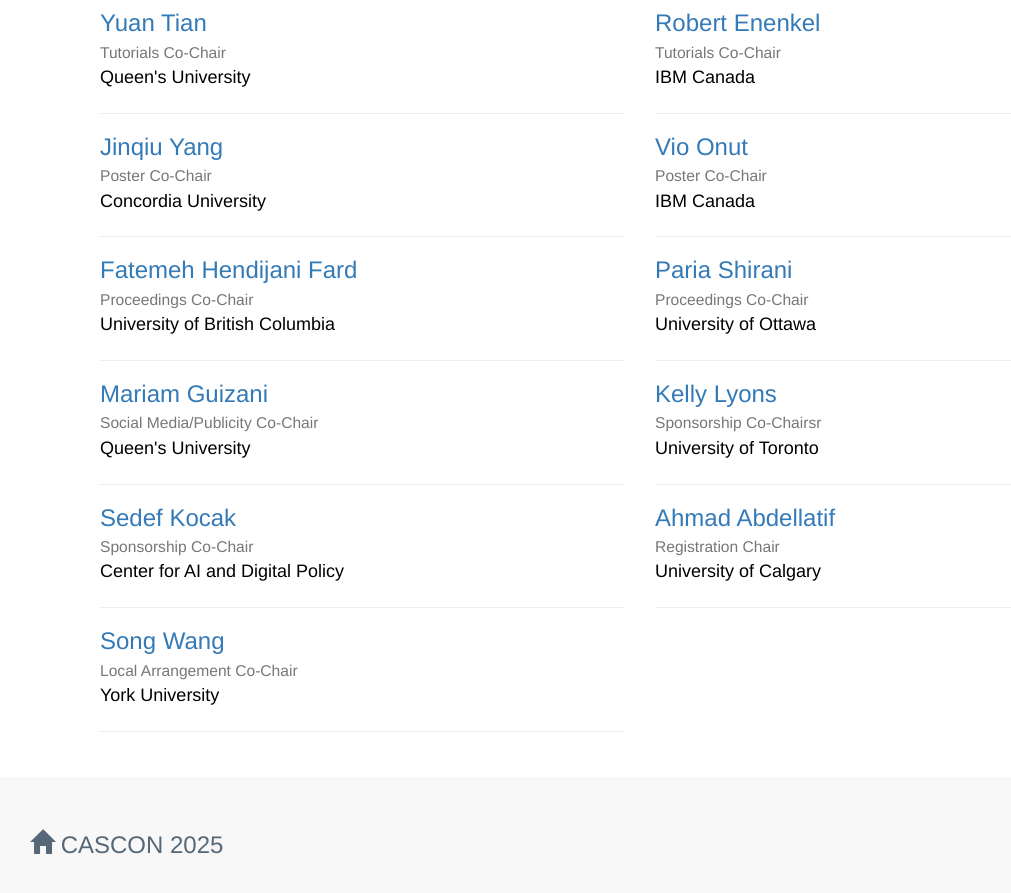
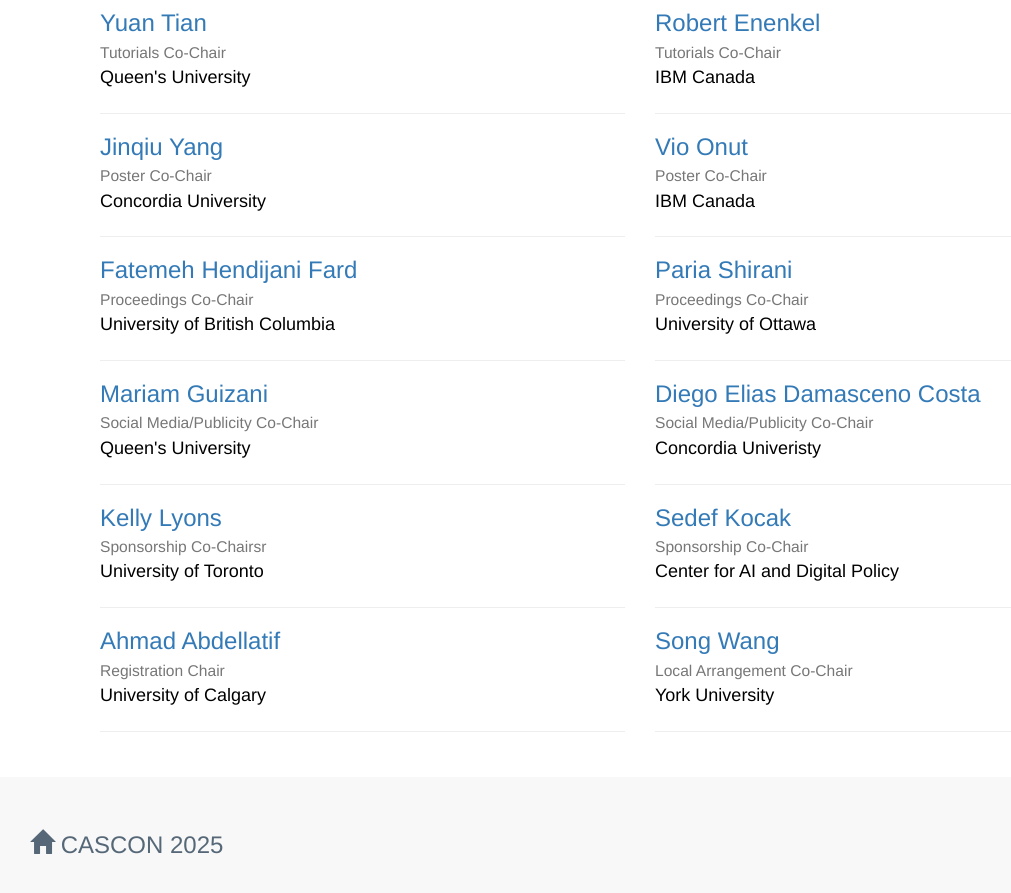
Before and after one commit to ICCSSE/CASCON2025, a Jekyll site: the page built from organization.html, in a window 1280 px wide and 900 px high, scrolled down 946 px. Shown: the top 893 px of the window, without its empty margins (0-1011 px from the left). Built offline with Jekyll 4.4.1, drawn with Linux system fonts in a browser that asks for light colours.

Commit message:
add diego

```diff
--- a/organization.html
+++ b/organization.html
@@ -274,6 +274,21 @@ title: "Organization"
     <a class="navigate">
       <div class="media">
         <!-- <span class="pull-left">
+          <img alt="Social Media/Publicity Co-Chair" src="placeholder.png" class="outputimage media-object thumbnail portrait-small">
+        </span> -->
+        <div class="media-body">
+          <h3 class="media-heading">Diego Elias Damasceno Costa<br><small>Social Media/Publicity Co-Chair</small></h3>
+          <h4 class="media-heading"><span class="text-black">Concordia Univeristy</span></h4>
+        </div>
+      </div>
+    </a>
+    <hr>
+  </div>
+
+  <div class="col-sm-6">
+    <a class="navigate">
+      <div class="media">
+        <!-- <span class="pull-left">
           <img alt="Sponsorship Co-Chairs" src="placeholder.png" class="outputimage media-object thumbnail portrait-small">
         </span> -->
         <div class="media-body">
```
